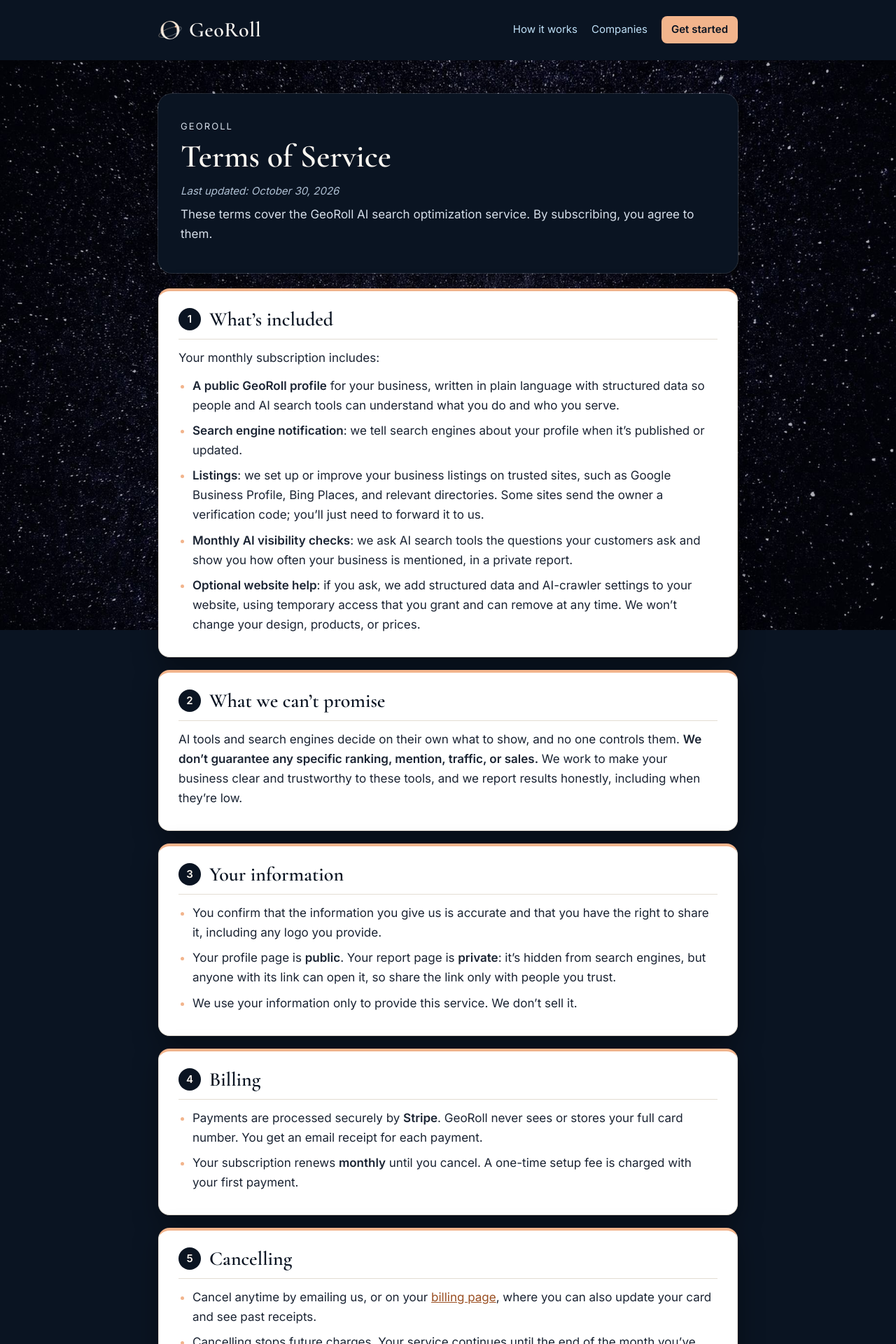
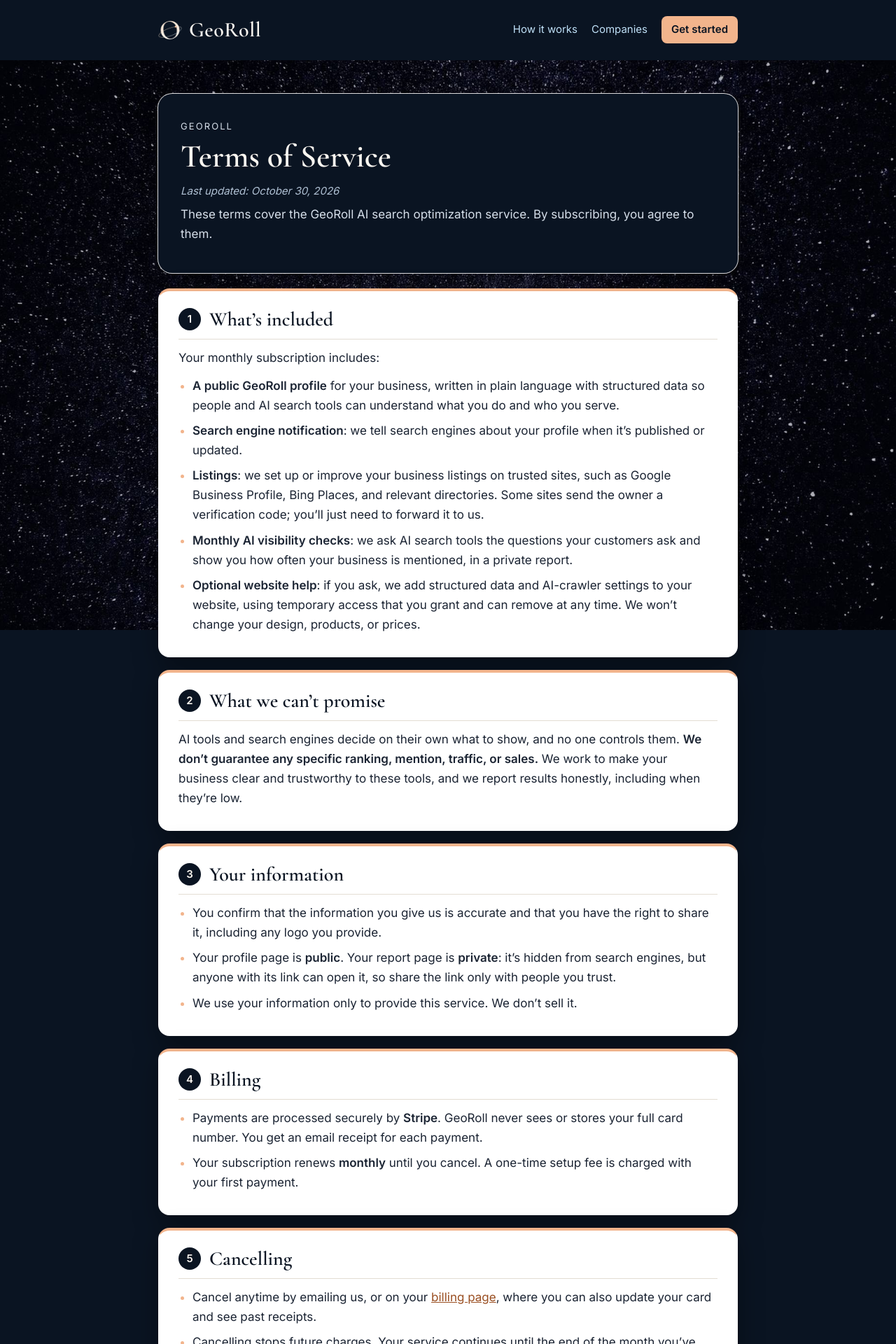
Before and after one commit to GeoRoll/geo-portal, a Jekyll site: the page built from terms.md, in a window 1280 px wide. Shown: the top 1920 px of the page at 70% size. Built offline with Jekyll 4.4.1, drawn with Linux system fonts in a browser that asks for light colours.

Commit message:
Site: update _layouts/default.html

```diff
--- a/_layouts/default.html
+++ b/_layouts/default.html
@@ -70,21 +70,21 @@ footer{border-top:1px solid var(--line);padding:24px 0;color:var(--muted);font-s
 .cta-band p{color:#D5DEE9;margin:0}
 body.stars{background:var(--navy)}
 body.stars::before{content:"";position:fixed;inset:0;z-index:-1;background:url("{{ '/assets/georoll-page-bg.jpg' | relative_url }}") center/cover no-repeat}
-body.home .hero,body.home .cta-band{box-shadow:0 0 0 1px rgba(191,224,247,.18),0 20px 60px rgba(0,0,0,.45)}
+body.home .hero,body.home .cta-band{box-shadow:0 0 0 1px rgba(255,255,255,.85),0 20px 60px rgba(0,0,0,.45)}
 body.home h2{color:var(--ivory);border-top-color:rgba(255,255,255,.14)}
 body.home .watch-lbl{color:var(--ivory)}
 body.home .watch video{border:1px solid rgba(255,255,255,.85);box-shadow:0 18px 50px rgba(0,0,0,.5)}
 body.home .empty{color:#D5DEE9}
 body.stars footer{background:var(--navy);color:#AFC0D3;border-top:1px solid rgba(255,255,255,.12)}
 body.stars footer a{color:var(--peach)}
-.terms-head,.page-head{background:var(--navy);color:var(--ivory);border-radius:20px;padding:36px 32px;margin-bottom:22px;box-shadow:0 0 0 1px rgba(191,224,247,.18),0 20px 60px rgba(0,0,0,.45)}
+.terms-head,.page-head{background:var(--navy);color:var(--ivory);border-radius:20px;padding:36px 32px;margin-bottom:22px;box-shadow:0 0 0 1px rgba(255,255,255,.85),0 20px 60px rgba(0,0,0,.45)}
 .terms-head h1,.page-head h1{color:var(--ivory);margin:0 0 8px}
 .terms-head p,.page-head p{color:#D5DEE9;margin:0 0 6px}
 .page-head a{color:var(--peach)}
 .page-head strong{color:var(--ivory)}
 .terms-head p em{color:#AFC0D3;font-size:15px}
 body.terms main .wrap{counter-reset:sec}
-.panel{counter-increment:sec;background:#fff;border:1px solid var(--line);border-top:4px solid var(--peach);border-radius:16px;padding:24px 28px 20px;margin:0 0 18px;box-shadow:0 12px 36px rgba(0,0,0,.35)}
+.panel{counter-increment:sec;background:#fff;border:1px solid rgba(255,255,255,.85);border-top:4px solid var(--peach);border-radius:16px;padding:24px 28px 20px;margin:0 0 18px;box-shadow:0 12px 36px rgba(0,0,0,.35)}
 .panel h2{display:flex;align-items:center;gap:12px;margin:0 0 12px;padding:0 0 12px;border-top:0;border-bottom:1px solid var(--line);font-size:28px}
 .panel h2::before{content:counter(sec);flex:none;width:32px;height:32px;border-radius:50%;background:var(--navy);color:var(--ivory);font:600 15px/32px Inter,system-ui,sans-serif;text-align:center}
 .panel p,.panel ul{margin:0 0 12px}
```
